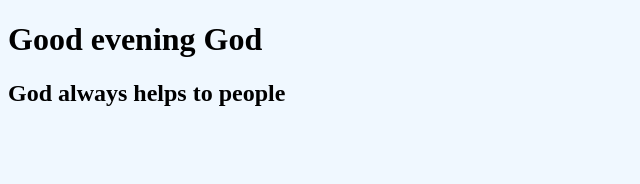
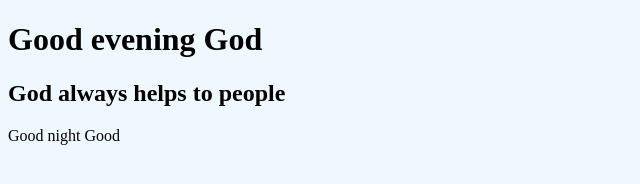
Before and after one commit to Arunpal6390/Test, a plain HTML site: page index.html in a window 1280 px wide. Shown: the whole page, without its empty margins (0-640 px from the left). Drawn offline with Linux system fonts and the light colour scheme.

Commit message:
Update index.html
 one paragraph added

```diff
--- a/index.html
+++ b/index.html
@@ -13,5 +13,6 @@
 <body>
     <h1>Good evening God</h1>
     <h2>God always helps to people</h2>
+    <p>Good night Good</p>
 </body>
 </html>
```
